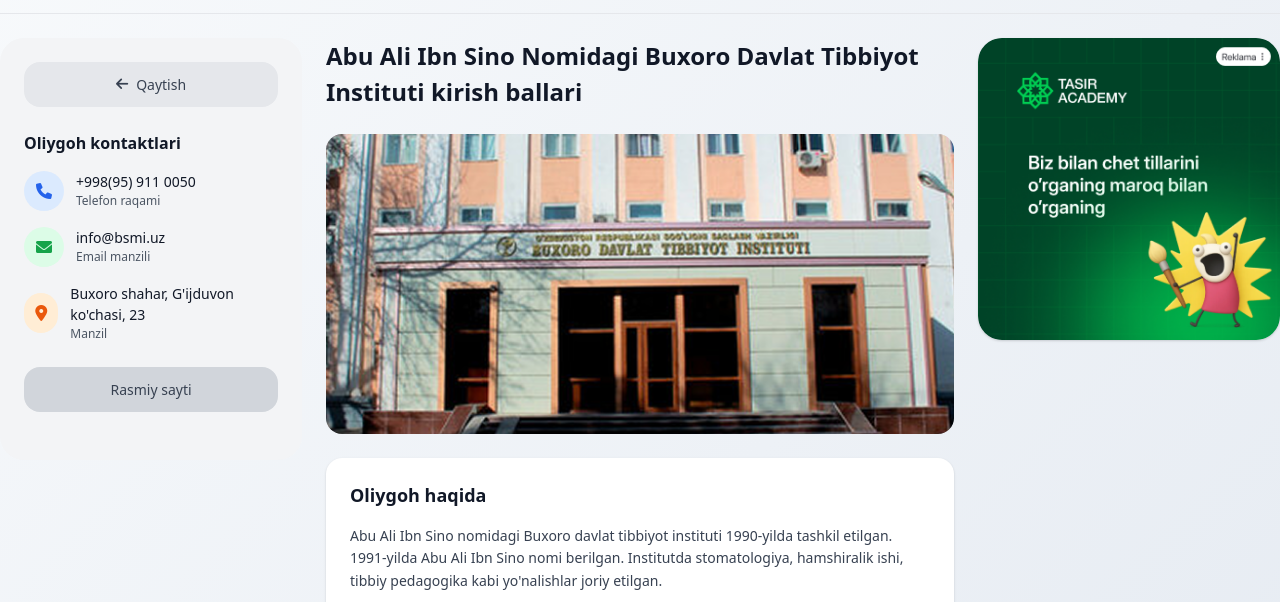
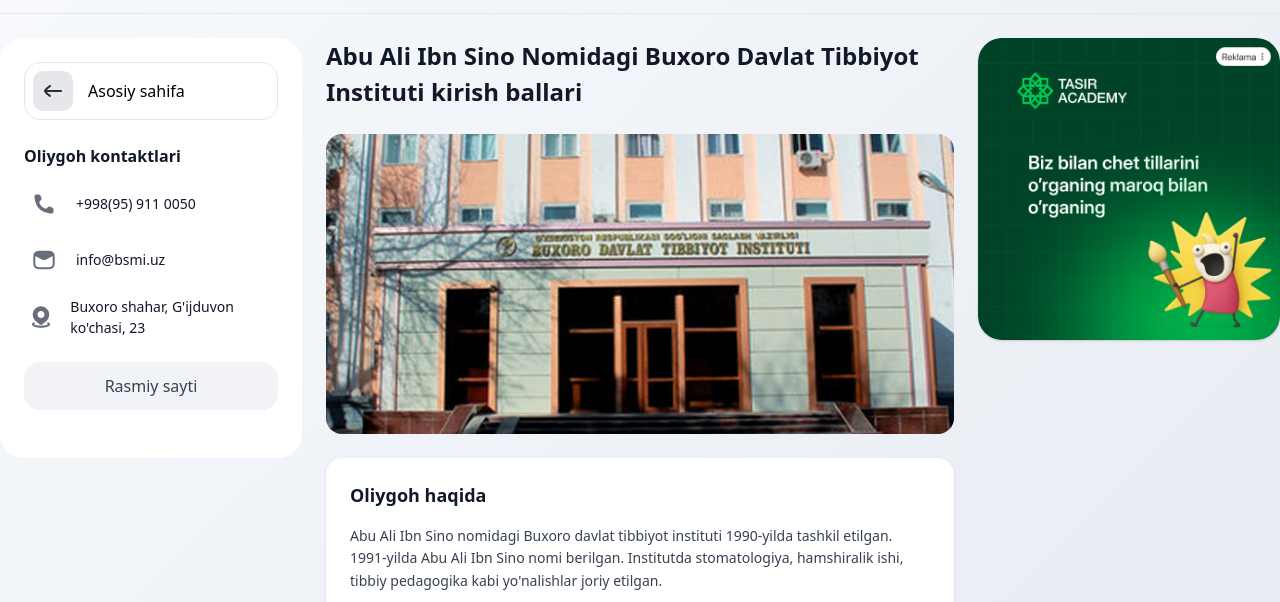
Before and after one commit to yahyobek0606/oliygoh-template, a website: page pages/oliygoh-detail.html in a window 1280 px wide. Shown: the part 166-768 px from the top of the page. Drawn offline with nearby package versions, Linux system fonts and the light colour scheme; files that its build step writes are made by us from their sources.

Commit message:
detail 1/2

```diff
--- a/pages/oliygoh-detail.html
+++ b/pages/oliygoh-detail.html
@@ -183,12 +183,15 @@
     <div class="grid grid-cols-1 lg:grid-cols-4 gap-[24px]">
       <!-- Left Sidebar - Contact Information -->
       <aside class="lg:col-span-1">
-        <div class="bg-gray-100 dark:bg-gray-800 rounded-[24px] p-[24px]">
+        <div class="bg-white dark:bg-gray-800 rounded-[24px] p-[24px]">
           <!-- Back Button -->
-          <button onclick="window.location.href='oliygoh.html'" class="w-full flex items-center justify-center space-x-[8px] bg-gray-200 dark:bg-gray-700 text-gray-700 dark:text-gray-300 px-[16px] py-[12px] rounded-[16px] hover:bg-gray-300 dark:hover:bg-gray-600 transition-colors mb-[24px]">
-            <i class="fas fa-arrow-left text-[14px]"></i>
-            <span class="text-[14px] font-medium">Qaytish</span>
-          </button>
+          <a href="index.html"
+            class="flex mb-[24px] items-center space-x-[15px] text-black p-[8px] bg-white border border-gray-200 rounded-[16px]">
+            <div class="w-[40px] h-[40px] bg-gray-200 dark:bg-gray-800 rounded-[10px] flex items-center justify-center">
+              <img src="../assets/icons/arrow-left-02.svg" alt="Home" class="w-[24px] h-[24px]">
+            </div>
+            <span class="text-[16px] text-black dark:text-white">Asosiy sahifa</span>
+          </a>
 
           <!-- Contact Information -->
           <div class="mb-[24px]">
@@ -196,39 +199,41 @@
 
             <!-- Phone -->
             <div class="flex items-center space-x-[12px] mb-[16px]">
-              <div class="w-[40px] h-[40px] bg-blue-100 dark:bg-blue-900 rounded-full flex items-center justify-center">
-                <i class="fas fa-phone text-blue-600 dark:text-blue-400 text-[16px]"></i>
+              <div class="w-[40px] h-[40px] rounded-full flex items-center justify-center">
+                <img src="../assets/icons/call-02.svg" alt="Phone" class="w-[24px] h-[24px]">
               </div>
               <div>
                 <p class="text-[14px] font-medium text-gray-900 dark:text-white">+998(95) 911 0050</p>
-                <p class="text-[12px] text-gray-600 dark:text-gray-400">Telefon raqami</p>
               </div>
             </div>
 
             <!-- Email -->
             <div class="flex items-center space-x-[12px] mb-[16px]">
-              <div class="w-[40px] h-[40px] bg-green-100 dark:bg-green-900 rounded-full flex items-center justify-center">
-                <i class="fas fa-envelope text-green-600 dark:text-green-400 text-[16px]"></i>
+              <div
+                class="w-[40px] h-[40px] rounded-full flex items-center justify-center">
+                <img src="../assets/icons/mail-01.svg" alt="Email" class="w-[24px] h-[24px]">
               </div>
               <div>
                 <p class="text-[14px] font-medium text-gray-900 dark:text-white">info@bsmi.uz</p>
-                <p class="text-[12px] text-gray-600 dark:text-gray-400">Email manzili</p>
               </div>
             </div>
 
             <!-- Address -->
             <div class="flex items-center space-x-[12px] mb-[24px]">
-              <div class="w-[40px] h-[40px] bg-orange-100 dark:bg-orange-900 rounded-full flex items-center justify-center">
-                <i class="fas fa-map-marker-alt text-orange-600 dark:text-orange-400 text-[16px]"></i>
+              <div
+                class="w-[40px] h-[40px] rounded-full flex items-center justify-center">
+                <img src="../assets/icons/location-09.svg" alt="Location" class="w-[24px] h-[24px]">
+
               </div>
               <div>
-                <p class="text-[14px] font-medium text-gray-900 dark:text-white">Buxoro shahar, G'ijduvon ko'chasi, 23</p>
-                <p class="text-[12px] text-gray-600 dark:text-gray-400">Manzil</p>
+                <p class="text-[14px] font-medium text-gray-900 dark:text-white">Buxoro shahar, G'ijduvon ko'chasi, 23
+                </p>
               </div>
             </div>
 
             <!-- Official Website Button -->
-            <button class="w-full bg-gray-300 dark:bg-gray-600 text-gray-700 dark:text-gray-300 px-[16px] py-[12px] rounded-[16px] hover:bg-gray-400 dark:hover:bg-gray-500 transition-colors text-[14px] font-medium">
+            <button
+              class="w-full bg-[#F2F3F7] dark:bg-gray-600 text-gray-700 dark:text-gray-300 px-[16px] py-[12px] rounded-[16px] hover:bg-gray-400 dark:hover:bg-gray-500 transition-colors text-[16px] font-normal whitespace-nowrap">
               Rasmiy sayti
             </button>
           </div>
@@ -247,7 +252,8 @@
         <!-- University Image -->
         <div class="mb-[24px]">
           <div class="w-full h-[300px] bg-gray-200 dark:bg-gray-700 rounded-[16px] overflow-hidden">
-            <img src="../assets/oliygoh_detail.png" alt="Buxoro Davlat Tibbiyot Instituti" class="w-full h-full object-cover">
+            <img src="../assets/oliygoh_detail.png" alt="Buxoro Davlat Tibbiyot Instituti"
+              class="w-full h-full object-cover">
           </div>
         </div>
 
@@ -256,13 +262,17 @@
           <h2 class="text-[18px] font-bold text-gray-900 dark:text-white mb-[16px]">Oliygoh haqida</h2>
           <div class="space-y-[12px] text-[14px] text-gray-700 dark:text-gray-300 leading-relaxed">
             <p>
-              Abu Ali Ibn Sino nomidagi Buxoro davlat tibbiyot instituti 1990-yilda tashkil etilgan. 1991-yilda Abu Ali Ibn Sino nomi berilgan. Institutda stomatologiya, hamshiralik ishi, tibbiy pedagogika kabi yo'nalishlar joriy etilgan.
+              Abu Ali Ibn Sino nomidagi Buxoro davlat tibbiyot instituti 1990-yilda tashkil etilgan. 1991-yilda Abu Ali
+              Ibn Sino nomi berilgan. Institutda stomatologiya, hamshiralik ishi, tibbiy pedagogika kabi yo'nalishlar
+              joriy etilgan.
             </p>
             <p>
-              Bugungi kunda institutda 8500 dan ortiq mutaxassis tayyorlangan bo'lib, ulardan 5448 nafari umumiy tibbiyot, 2510 nafari stomatologiya, 544 nafari hamshiralik ishi yo'nalishlarida bitirgan.
+              Bugungi kunda institutda 8500 dan ortiq mutaxassis tayyorlangan bo'lib, ulardan 5448 nafari umumiy
+              tibbiyot, 2510 nafari stomatologiya, 544 nafari hamshiralik ishi yo'nalishlarida bitirgan.
             </p>
             <p>
-              Institut zamonaviy ta'lim texnologiyalari va innovatsion o'qitish usullarini qo'llaydi. Talabalar uchun keng imkoniyatlar va yuqori malakali o'qituvchilar jamoasi mavjud.
+              Institut zamonaviy ta'lim texnologiyalari va innovatsion o'qitish usullarini qo'llaydi. Talabalar uchun
+              keng imkoniyatlar va yuqori malakali o'qituvchilar jamoasi mavjud.
             </p>
           </div>
         </div>
@@ -273,26 +283,30 @@
 
           <!-- Filter Bar -->
           <div class="grid grid-cols-2 md:grid-cols-4 gap-[12px] mb-[20px]">
-            <select class="px-[12px] py-[8px] border border-gray-300 dark:border-gray-600 rounded-[8px] bg-white dark:bg-gray-700 text-gray-900 dark:text-white text-[14px] focus:outline-none focus:ring-2 focus:ring-primary">
+            <select
+              class="px-[12px] py-[8px] border border-gray-300 dark:border-gray-600 rounded-[8px] bg-white dark:bg-gray-700 text-gray-900 dark:text-white text-[14px] focus:outline-none focus:ring-2 focus:ring-primary">
               <option value="2024-2025">2024-2025</option>
               <option value="2023-2024">2023-2024</option>
               <option value="2022-2023">2022-2023</option>
             </select>
 
-            <select class="px-[12px] py-[8px] border border-gray-300 dark:border-gray-600 rounded-[8px] bg-white dark:bg-gray-700 text-gray-900 dark:text-white text-[14px] focus:outline-none focus:ring-2 focus:ring-primary">
+            <select
+              class="px-[12px] py-[8px] border border-gray-300 dark:border-gray-600 rounded-[8px] bg-white dark:bg-gray-700 text-gray-900 dark:text-white text-[14px] focus:outline-none focus:ring-2 focus:ring-primary">
               <option value="">Fanlar</option>
               <option value="fizika-matematika">Fizika, Matematika</option>
               <option value="kimyo-biologiya">Kimyo, Biologiya</option>
               <option value="tarix-filologiya">Tarix, Filologiya</option>
             </select>
 
-            <select class="px-[12px] py-[8px] border border-gray-300 dark:border-gray-600 rounded-[8px] bg-white dark:bg-gray-700 text-gray-900 dark:text-white text-[14px] focus:outline-none focus:ring-2 focus:ring-primary">
+            <select
+              class="px-[12px] py-[8px] border border-gray-300 dark:border-gray-600 rounded-[8px] bg-white dark:bg-gray-700 text-gray-900 dark:text-white text-[14px] focus:outline-none focus:ring-2 focus:ring-primary">
               <option value="">Ta'lim tili</option>
               <option value="uzbek">O'zbek</option>
               <option value="russian">Rus</option>
             </select>
 
-            <select class="px-[12px] py-[8px] border border-gray-300 dark:border-gray-600 rounded-[8px] bg-white dark:bg-gray-700 text-gray-900 dark:text-white text-[14px] focus:outline-none focus:ring-2 focus:ring-primary">
+            <select
+              class="px-[12px] py-[8px] border border-gray-300 dark:border-gray-600 rounded-[8px] bg-white dark:bg-gray-700 text-gray-900 dark:text-white text-[14px] focus:outline-none focus:ring-2 focus:ring-primary">
               <option value="">Ta'lim shakli</option>
               <option value="kunduzgi">Kunduzgi</option>
               <option value="kechki">Kechki</option>
@@ -317,18 +331,25 @@
             <table class="w-full">
               <thead>
                 <tr class="border-b border-gray-200 dark:border-gray-700">
-                  <th class="text-left py-[12px] px-[8px] text-[12px] font-semibold text-gray-600 dark:text-gray-400">#</th>
-                  <th class="text-left py-[12px] px-[8px] text-[12px] font-semibold text-gray-600 dark:text-gray-400">Mutaxassislik</th>
-                  <th class="text-left py-[12px] px-[8px] text-[12px] font-semibold text-gray-600 dark:text-gray-400">Kod va fanlar</th>
-                  <th class="text-center py-[12px] px-[8px] text-[12px] font-semibold text-gray-600 dark:text-gray-400">Grant</th>
-                  <th class="text-center py-[12px] px-[8px] text-[12px] font-semibold text-gray-600 dark:text-gray-400">Sharnoma</th>
+                  <th class="text-left py-[12px] px-[8px] text-[12px] font-semibold text-gray-600 dark:text-gray-400">#
+                  </th>
+                  <th class="text-left py-[12px] px-[8px] text-[12px] font-semibold text-gray-600 dark:text-gray-400">
+                    Mutaxassislik</th>
+                  <th class="text-left py-[12px] px-[8px] text-[12px] font-semibold text-gray-600 dark:text-gray-400">
+                    Kod va fanlar</th>
+                  <th class="text-center py-[12px] px-[8px] text-[12px] font-semibold text-gray-600 dark:text-gray-400">
+                    Grant</th>
+                  <th class="text-center py-[12px] px-[8px] text-[12px] font-semibold text-gray-600 dark:text-gray-400">
+                    Sharnoma</th>
                 </tr>
               </thead>
               <tbody>
                 <tr class="border-b border-gray-100 dark:border-gray-700">
                   <td class="py-[12px] px-[8px] text-[14px] text-gray-700 dark:text-gray-300">1</td>
-                  <td class="py-[12px] px-[8px] text-[14px] font-medium text-gray-900 dark:text-white">Biotibbiyot muhandisligi</td>
-                  <td class="py-[12px] px-[8px] text-[14px] text-gray-700 dark:text-gray-300">60711100 Fizika Matematika</td>
+                  <td class="py-[12px] px-[8px] text-[14px] font-medium text-gray-900 dark:text-white">Biotibbiyot
+                    muhandisligi</td>
+                  <td class="py-[12px] px-[8px] text-[14px] text-gray-700 dark:text-gray-300">60711100 Fizika Matematika
+                  </td>
                   <td class="py-[12px] px-[8px] text-center">
                     <div class="flex items-center justify-center space-x-[6px]">
                       <div class="w-[8px] h-[8px] bg-green-500 rounded-full"></div>
@@ -344,8 +365,10 @@
                 </tr>
                 <tr class="border-b border-gray-100 dark:border-gray-700">
                   <td class="py-[12px] px-[8px] text-[14px] text-gray-700 dark:text-gray-300">2</td>
-                  <td class="py-[12px] px-[8px] text-[14px] font-medium text-gray-900 dark:text-white">Biotibbiyot muhandisligi</td>
-                  <td class="py-[12px] px-[8px] text-[14px] text-gray-700 dark:text-gray-300">60711100 Fizika Matematika</td>
+                  <td class="py-[12px] px-[8px] text-[14px] font-medium text-gray-900 dark:text-white">Biotibbiyot
+                    muhandisligi</td>
+                  <td class="py-[12px] px-[8px] text-[14px] text-gray-700 dark:text-gray-300">60711100 Fizika Matematika
+                  </td>
                   <td class="py-[12px] px-[8px] text-center">
                     <div class="flex items-center justify-center space-x-[6px]">
                       <div class="w-[8px] h-[8px] bg-green-500 rounded-full"></div>
@@ -361,8 +384,10 @@
                 </tr>
                 <tr class="border-b border-gray-100 dark:border-gray-700">
                   <td class="py-[12px] px-[8px] text-[14px] text-gray-700 dark:text-gray-300">3</td>
-                  <td class="py-[12px] px-[8px] text-[14px] font-medium text-gray-900 dark:text-white">Biotibbiyot muhandisligi</td>
-                  <td class="py-[12px] px-[8px] text-[14px] text-gray-700 dark:text-gray-300">60711100 Fizika Matematika</td>
+                  <td class="py-[12px] px-[8px] text-[14px] font-medium text-gray-900 dark:text-white">Biotibbiyot
+                    muhandisligi</td>
+                  <td class="py-[12px] px-[8px] text-[14px] text-gray-700 dark:text-gray-300">60711100 Fizika Matematika
+                  </td>
                   <td class="py-[12px] px-[8px] text-center">
                     <div class="flex items-center justify-center space-x-[6px]">
                       <div class="w-[8px] h-[8px] bg-green-500 rounded-full"></div>
@@ -378,8 +403,10 @@
                 </tr>
                 <tr class="border-b border-gray-100 dark:border-gray-700">
                   <td class="py-[12px] px-[8px] text-[14px] text-gray-700 dark:text-gray-300">4</td>
-                  <td class="py-[12px] px-[8px] text-[14px] font-medium text-gray-900 dark:text-white">Umumiy tibbiyot</td>
-                  <td class="py-[12px] px-[8px] text-[14px] text-gray-700 dark:text-gray-300">60110100 Kimyo Biologiya</td>
+                  <td class="py-[12px] px-[8px] text-[14px] font-medium text-gray-900 dark:text-white">Umumiy tibbiyot
+                  </td>
+                  <td class="py-[12px] px-[8px] text-[14px] text-gray-700 dark:text-gray-300">60110100 Kimyo Biologiya
+                  </td>
                   <td class="py-[12px] px-[8px] text-center">
                     <div class="flex items-center justify-center space-x-[6px]">
                       <div class="w-[8px] h-[8px] bg-green-500 rounded-full"></div>
@@ -395,8 +422,10 @@
                 </tr>
                 <tr class="border-b border-gray-100 dark:border-gray-700">
                   <td class="py-[12px] px-[8px] text-[14px] text-gray-700 dark:text-gray-300">5</td>
-                  <td class="py-[12px] px-[8px] text-[14px] font-medium text-gray-900 dark:text-white">Stomatologiya</td>
-                  <td class="py-[12px] px-[8px] text-[14px] text-gray-700 dark:text-gray-300">60110200 Kimyo Biologiya</td>
+                  <td class="py-[12px] px-[8px] text-[14px] font-medium text-gray-900 dark:text-white">Stomatologiya
+                  </td>
+                  <td class="py-[12px] px-[8px] text-[14px] text-gray-700 dark:text-gray-300">60110200 Kimyo Biologiya
+                  </td>
                   <td class="py-[12px] px-[8px] text-center">
                     <div class="flex items-center justify-center space-x-[6px]">
                       <div class="w-[8px] h-[8px] bg-green-500 rounded-full"></div>
@@ -412,8 +441,10 @@
                 </tr>
                 <tr>
                   <td class="py-[12px] px-[8px] text-[14px] text-gray-700 dark:text-gray-300">6</td>
-                  <td class="py-[12px] px-[8px] text-[14px] font-medium text-gray-900 dark:text-white">Hamshiralik ishi</td>
-                  <td class="py-[12px] px-[8px] text-[14px] text-gray-700 dark:text-gray-300">60110300 Kimyo Biologiya</td>
+                  <td class="py-[12px] px-[8px] text-[14px] font-medium text-gray-900 dark:text-white">Hamshiralik ishi
+                  </td>
+                  <td class="py-[12px] px-[8px] text-[14px] text-gray-700 dark:text-gray-300">60110300 Kimyo Biologiya
+                  </td>
                   <td class="py-[12px] px-[8px] text-center">
                     <div class="flex items-center justify-center space-x-[6px]">
                       <div class="w-[8px] h-[8px] bg-green-500 rounded-full"></div>
```
Also changed, not shown: assets/icons/call-02.svg (added), assets/icons/location-09.svg (added), assets/icons/mail-01.svg (added).
